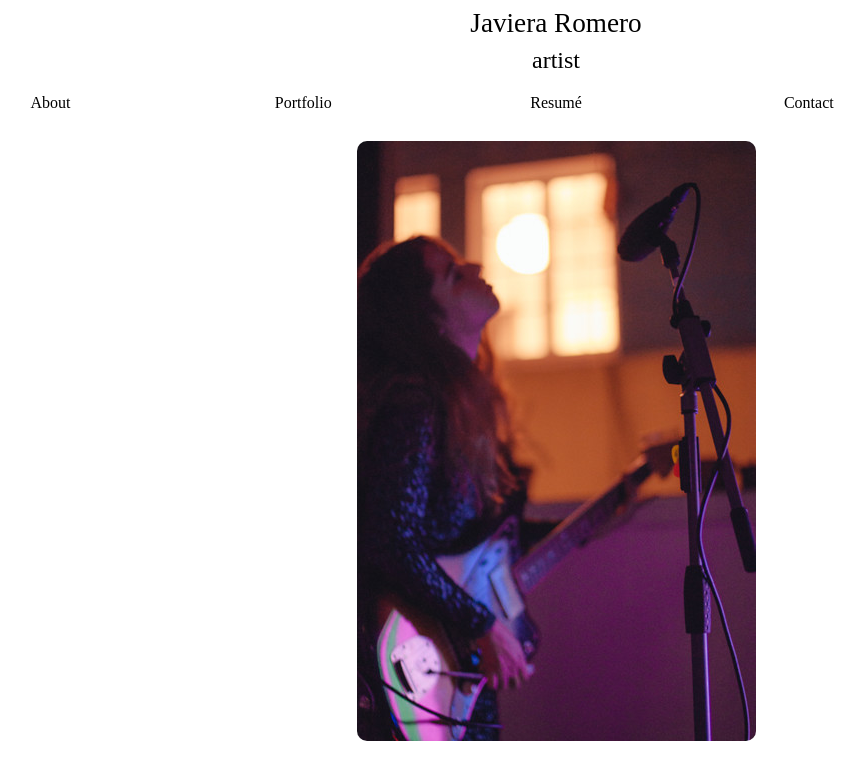
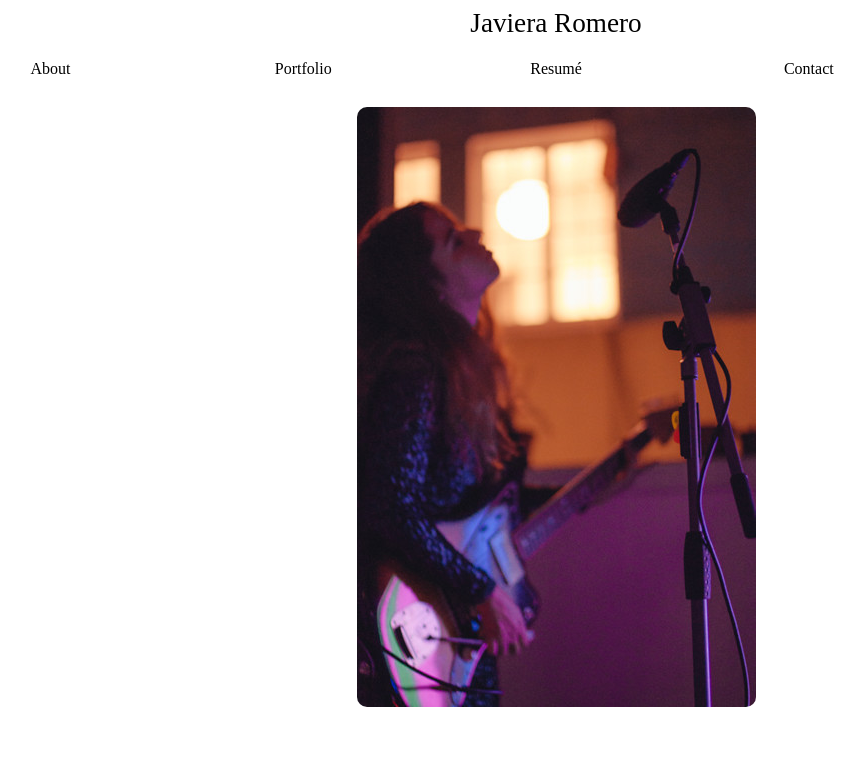
Before and after one commit to javirromero/javirromero.github.io, a plain HTML site: page index.html in a window 1280 px wide. Shown: the whole page, without its empty margins (84-949 px from the left). Drawn offline with Linux system fonts and the light colour scheme.

Commit message:
fix typo

```diff
--- a/index.html
+++ b/index.html
@@ -21,7 +21,6 @@
     <header id="myHeader">
         <a href="/">
             <h1>Javiera Romero</h1>
-            <h2>artist</h2>
         </a>
     </header>
 
```
